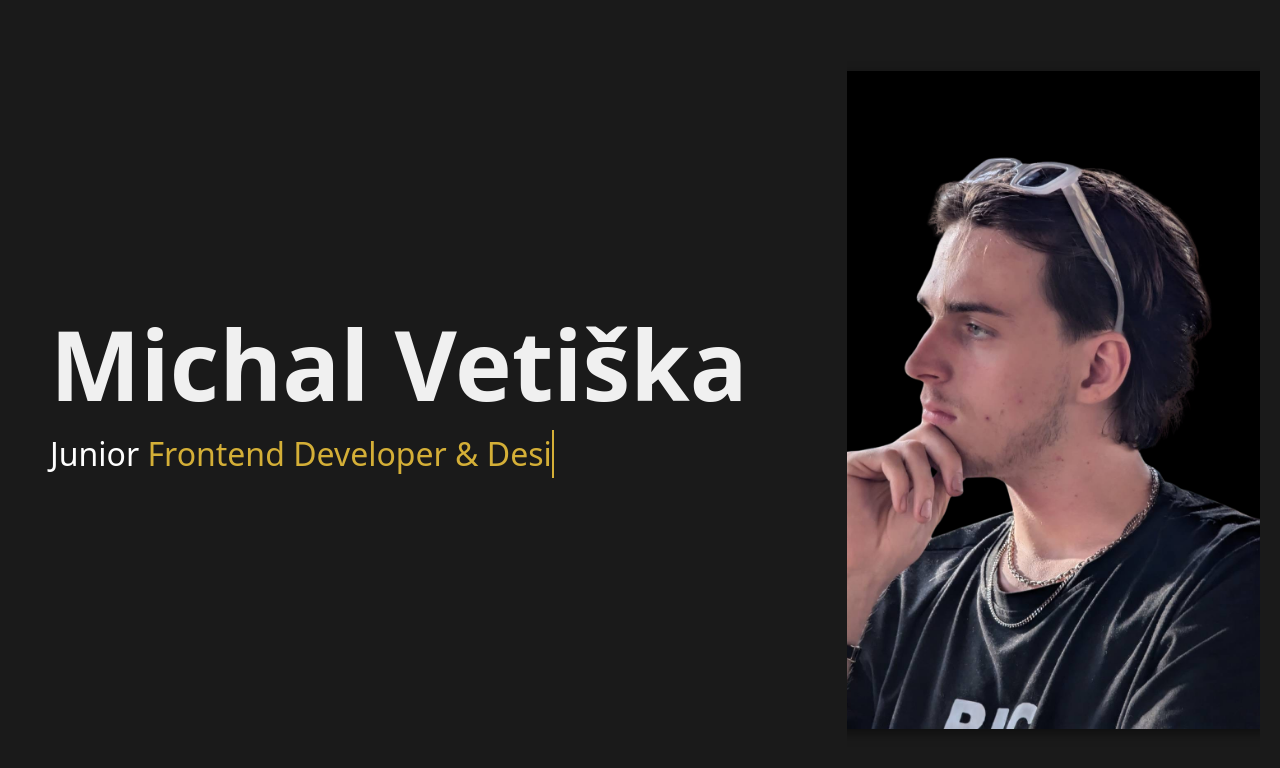
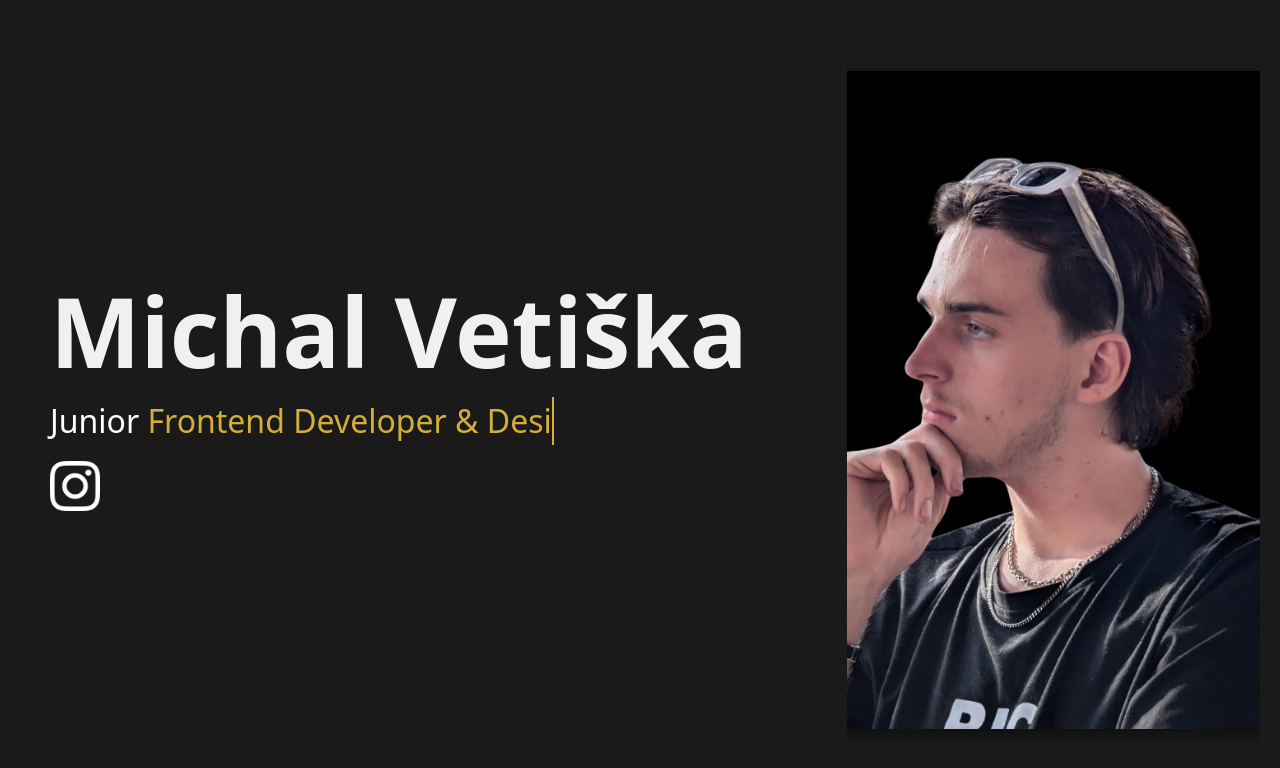
Before and after one commit to Vetinfrajer/My-Landing-Page, a Vue app: page / in a window 1280 px wide. Shown: the top 768 px of the page. Built offline with nearby package versions, Linux system fonts and the light colour scheme.

Commit message:
Minor changes - bigger text

```diff
--- a/public/index.html
+++ b/public/index.html
@@ -4,14 +4,13 @@
     <meta charset="utf-8">
     <meta http-equiv="X-UA-Compatible" content="IE=edge">
     <meta name="viewport" content="width=device-width,initial-scale=1.0">
-    <link rel="icon" href="<%= BASE_URL %>favicon.ico">
-    <title><%= htmlWebpackPlugin.options.title %></title>
+    <link rel="icon" href="../src/assets/favicon.ico">
+    <title>Michal Vetiška</title>
   </head>
   <body>
     <noscript>
       <strong>We're sorry but <%= htmlWebpackPlugin.options.title %> doesn't work properly without JavaScript enabled. Please enable it to continue.</strong>
     </noscript>
     <div id="app"></div>
-    <!-- built files will be auto injected -->
   </body>
 </html>
--- a/src/components/Home.vue
+++ b/src/components/Home.vue
@@ -5,6 +5,9 @@
       <p class="hero-subtitle typing-animation">
         Junior <span class="dynamic-text">{{ currentText }}</span>
       </p>
+      <div class="contact">
+        <p><a href="https://www.instagram.com/vetinfrajer/"><img src="../assets/instagram.png" alt="ig"  class="ig-logo"></a></p>
+      </div>
     </div>
     <div class="hero-image">
       <img src="../assets/jafrajer.png" alt="jafrajer">
@@ -62,6 +65,10 @@ export default {
 </script>
 
 <style scoped>
+.ig-logo{
+  width: 50px;
+  height: 50px;
+}
 .hero-section {
   display: grid;
   grid-template-columns: 2fr 1fr;
```
Also changed, not shown: src/assets/instagram.png (added), 1 other file (tests, documents, lock files or other folders).
